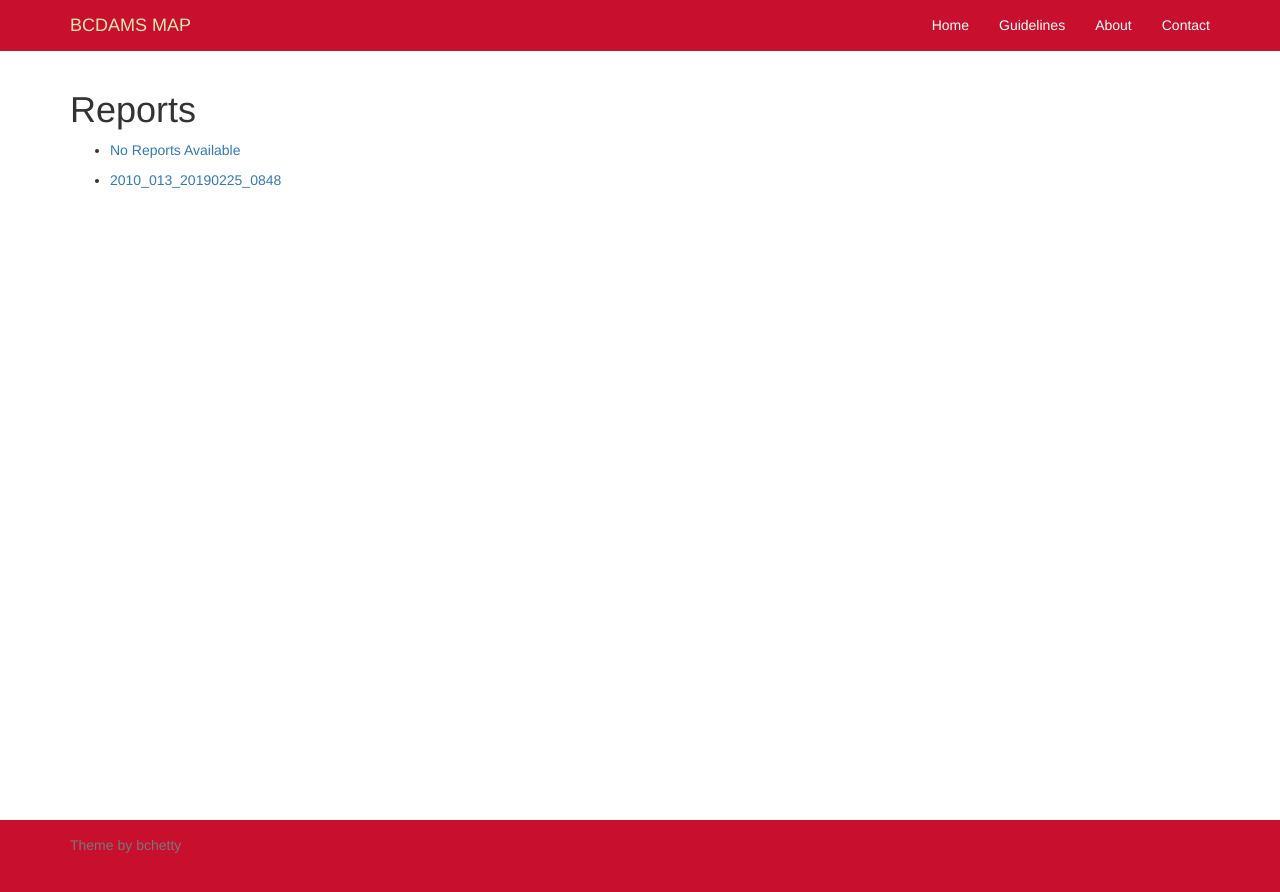
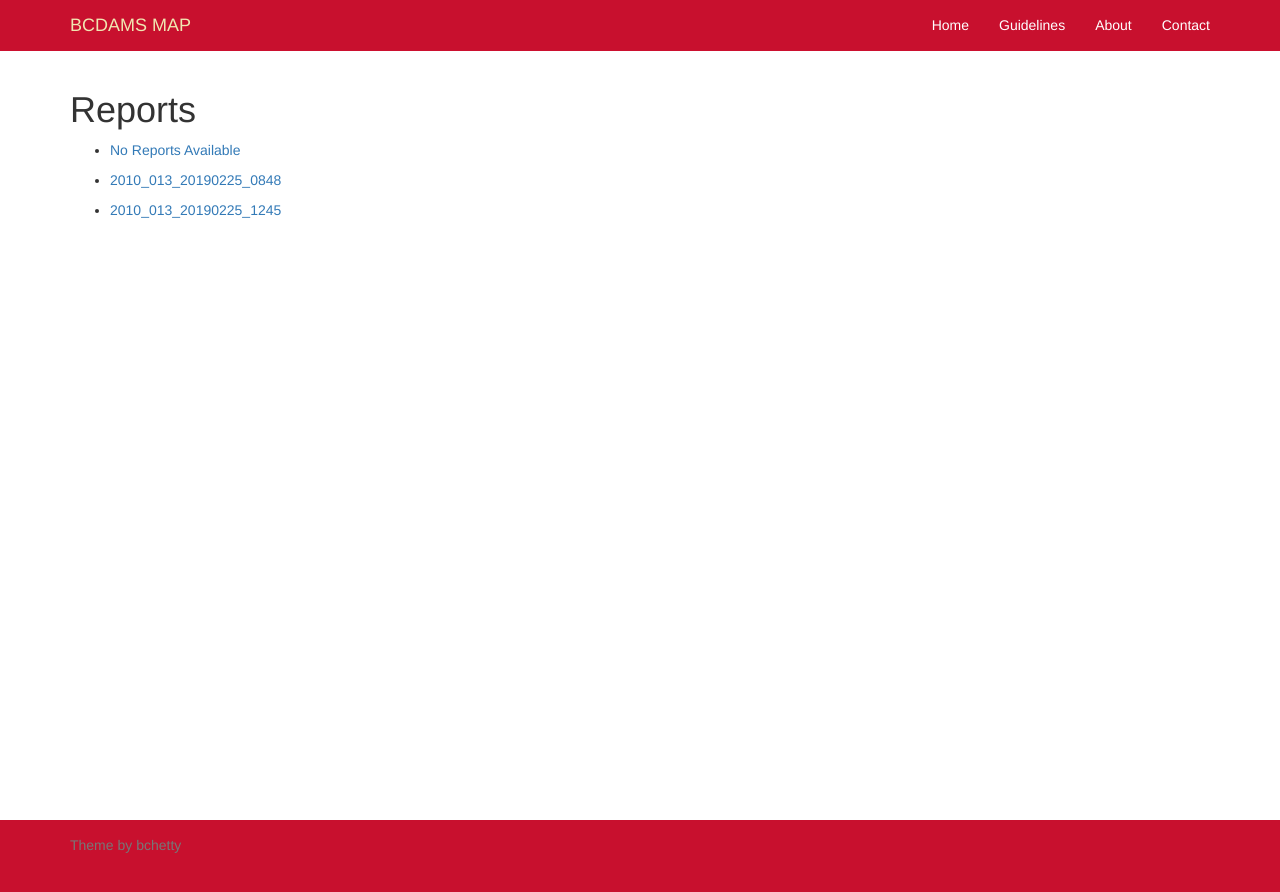
Before and after one commit to uhlibraries-digital/bcdams-map, a Jekyll site: the page built from migration/index.md, in a window 1280 px wide. Shown: the top 892 px of the page. Built offline with Jekyll 4.4.1, drawn with Linux system fonts in a browser that asks for light colours; nearby versions of some CDN libraries; comment, search, counter and statistics services are not loaded.

Commit message:
Emilio R. Ypiña Journals markdown test

```diff
--- a/_data/migration.yml
+++ b/_data/migration.yml
@@ -3,3 +3,6 @@
 
 - label: '2010_013_20190225_0848'
   file: '2010_013_20190225_0848'
+
+- label: '2010_013_20190225_1245'
+  file: '2010_013_20190225_1245'
```
